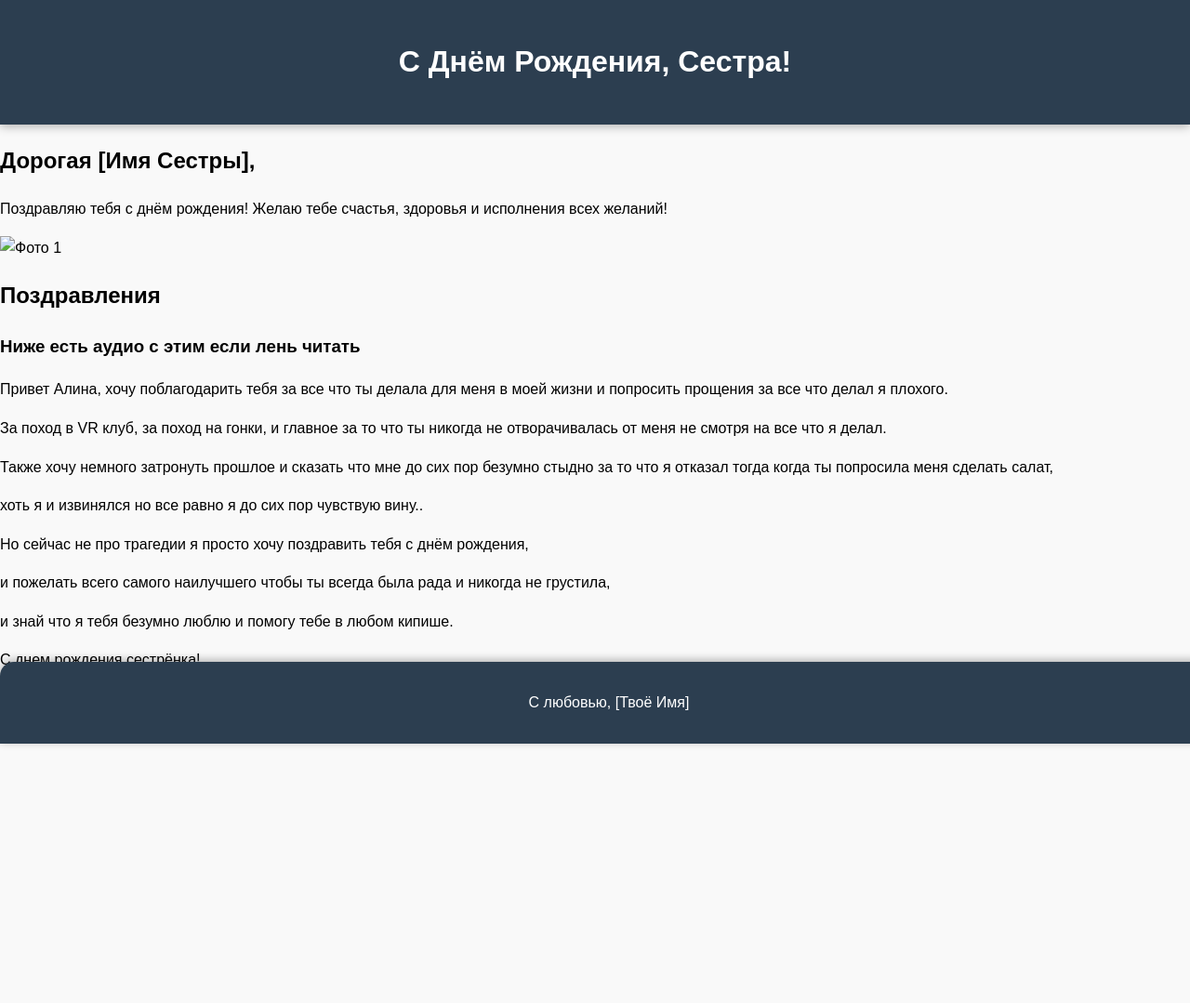
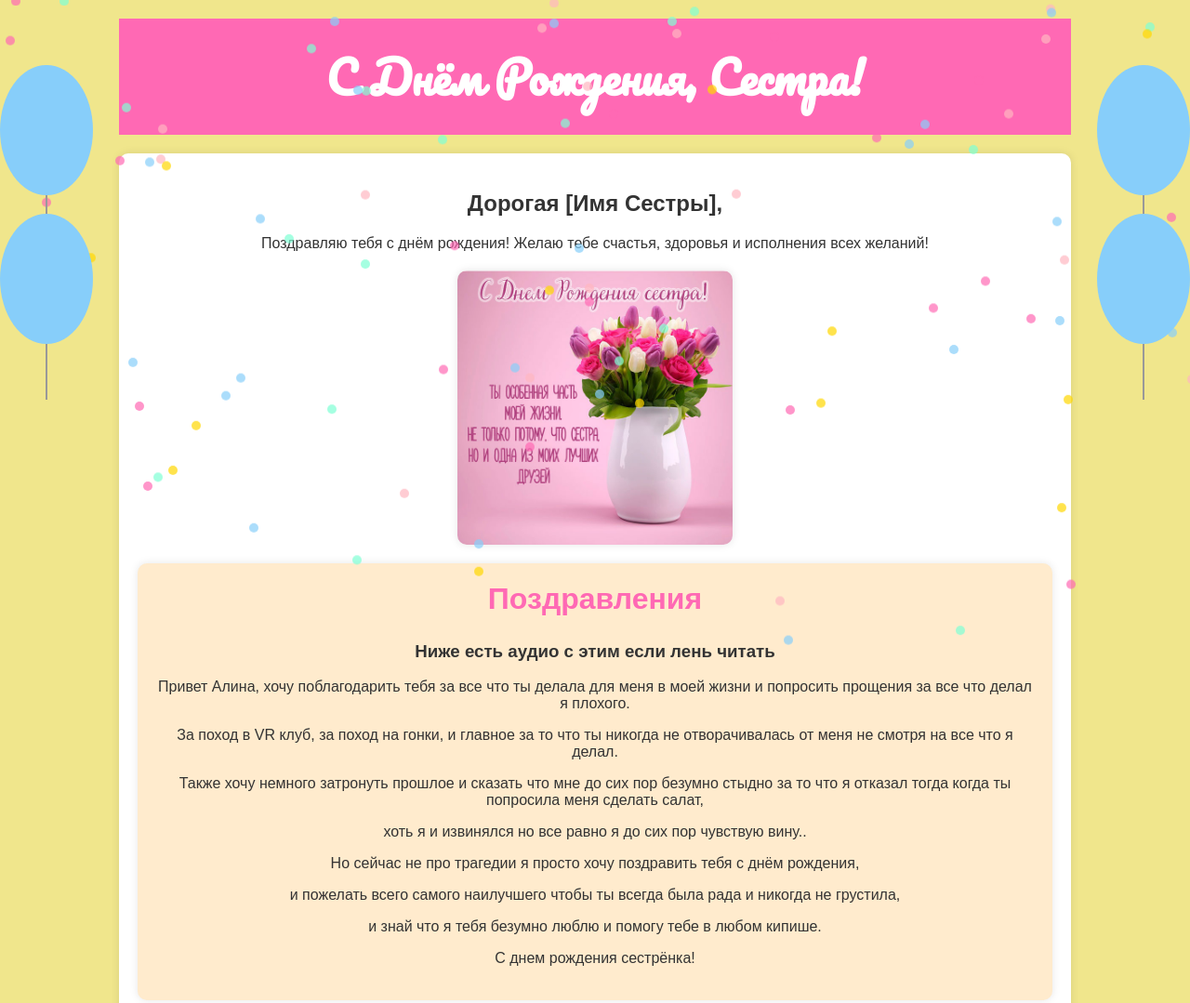
Before and after one commit to gameboy890yt/GameWorld, a plain HTML site: page index.html in a window 1280 px wide. Shown: the top 1079 px of the page at 93% size. Before the commit the page ends 801 px from the top, so only its background shows below. Drawn offline with Linux system fonts and the light colour scheme.

Commit message:
Add files via upload

```diff
--- a/script.js
+++ b/script.js
@@ -1,19 +1,17 @@
-// Исправленный скрипт для управления отображением выпадающего списка
+function createConfetti() {
+    const confettiContainer = document.getElementById('confetti');
+    const colors = ['#ff69b4', '#ffb6c1', '#ffd700', '#7fffd4', '#87cefa'];
 
-function toggleDropdown() {
-    var dropdownContent = document.getElementById("dropdown-content");
-    dropdownContent.classList.toggle("show");
+    for (let i = 0; i < 200; i++) { // Увеличиваем количество конфетти
+        const confetti = document.createElement('div');
+        confetti.className = 'confetti-piece';
+        confetti.style.backgroundColor = colors[Math.floor(Math.random() * colors.length)];
+        confetti.style.left = Math.random() * 100 + 'vw';
+        confetti.style.top = Math.random() * -100 + 'vh';
+        confetti.style.animationDelay = Math.random() * 5 + 's';
+
+        confettiContainer.appendChild(confetti);
+    }
 }
 
-// Закрываем выпадающий список при клике за его пределами
-window.onclick = function(event) {
-    if (!event.target.matches('.settings-button')) {
-        var dropdowns = document.getElementsByClassName("dropdown-content");
-        for (var i = 0; i < dropdowns.length; i++) {
-            var openDropdown = dropdowns[i];
-            if (openDropdown.classList.contains('show')) {
-                openDropdown.classList.remove('show');
-            }
-        }
-    }
-}
+createConfetti();
--- a/styles.css
+++ b/styles.css
@@ -1,99 +1,222 @@
-/* Обновленные стили для мобильных устройств */
+@import url('https://fonts.googleapis.com/css2?family=Pacifico&display=swap');
 
 body {
-    font-family: 'Rubik', sans-serif;
-    background-color: #f9f9f9;
+    font-family: 'Arial', sans-serif;
+    background-color: #f0e68c;
+    color: #333;
     margin: 0;
-    line-height: 1.6;
+    padding: 0;
+    overflow-x: hidden;
+}
+
+.container {
+    width: 80%;
+    margin: 0 auto;
+    text-align: center;
+    padding: 20px;
+    position: relative;
+    z-index: 1;
 }
 
 header {
-    font-family: 'Ubuntu', sans-serif;
-    background-color: #2c3e50;
+    background-color: #ff69b4;
     color: white;
-    padding: 20px;
-    text-align: center;
-    box-shadow: 0 2px 10px rgba(0, 0, 0, 0.3);
+    padding: 20px 0;
+    position: relative;
+    z-index: 1;
 }
 
-nav {
-    font-family: 'Rubik', sans-serif;
-    display: flex;
-    justify-content: space-between;
-    background-color: #34495e;
-    padding: 10px;
-    box-shadow: 0 2px 5px rgba(0, 0, 0, 0.2);
+header h1 {
+    margin: 0;
+    font-family: 'Pacifico', cursive;
+    font-size: 3em;
 }
 
-.settings-container {
-    display: flex;
-    align-items: center;
+.main-content {
+    background-color: white;
+    padding: 20px;
+    margin: 20px 0;
+    border-radius: 10px;
+    box-shadow: 0 0 10px rgba(0,0,0,0.1);
 }
 
-.settings-button {
-    font-size: 28px;
-    border: none;
-    background: none;
-    cursor: pointer;
-    color: #ecf0f1;
-    margin-right: 15px;
-    transition: color 0.3s ease;
+.greeting {
+    margin-bottom: 20px;
 }
 
-.dropdown-content {
-    font-family: 'Rubik', sans-serif;
-    display: none;
-    opacity: 0;
-    visibility: hidden;
-    position: absolute;
-    background-color: #34495e;
-    min-width: 160px;
-    box-shadow: 0 8px 16px rgba(0, 0, 0, 0.2);
-    z-index: 1;
-    transition: opacity 0.3s ease, visibility 0.3s ease, margin 0.3s ease;
-    border-radius: 5px;
-    margin-top: 28px;
-    margin-left: 10px;
+.slideshow {
+    display: flex;
+    justify-content: center;
+    gap: 10px;
+    margin-bottom: 20px;
 }
 
-.dropdown-content.show {
-    display: block;
-    opacity: 1;
-    visibility: visible;
-    margin-top: 10px; /* Поднимаем выпадающий список немного выше */
+.slideshow img {
+    width: 30%;
+    border-radius: 10px;
+    box-shadow: 0 0 10px rgba(0,0,0,0.1);
 }
 
-.dropdown-content a {
-    display: block;
-    padding: 12px;
-    text-decoration: none;
-    color: #ecf0f1;
-    transition: background-color 0.3s ease;
+.music {
+    margin-top: 20px;
 }
 
-.dropdown-content a:hover {
-    background-color: #2c3e50;
+.congratulations {
+    background-color: #ffebcd;
+    padding: 20px;
+    border-radius: 10px;
+    box-shadow: 0 0 10px rgba(0,0,0,0.1);
+    margin-bottom: 20px;
 }
 
-main {
-    font-family: 'Rubik', sans-serif;
-    background-color: white;
-    padding: 20px;
-    border-radius: 8px;
-    box-shadow: 0 0 15px rgba(0, 0, 0, 0.1);
-    margin: 20px; /* Добавляем отступ по краям для лучшего отображения на мобильных устройствах */
+.congratulations h2 {
+    margin-top: 0;
+    font-size: 2em;
+    color: #ff69b4;
 }
 
 footer {
-    font-family: 'Rubik', sans-serif;
-    background-color: #2c3e50;
+    background-color: #ff69b4;
     color: white;
-    padding: 15px;
+    padding: 10px 0;
+}
+
+footer p {
+    margin: 0;
+}
+
+.balloons {
+    position: absolute;
+    top: 10%;
+    display: flex;
+    flex-direction: column;
+    align-items: center;
+    gap: 20px;
+    z-index: 2;
+}
+
+.balloons.left {
+    left: 0;
+}
+
+.balloons.right {
+    right: 0;
+}
+
+.balloon {
+    width: 100px;
+    height: 140px;
+    background-color: #87cefa; /* Голубой цвет */
+    border-radius: 50%;
+    position: relative;
+    animation: float 4s infinite ease-in-out;
+}
+
+.balloon::after {
+    content: '';
+    position: absolute;
+    width: 2px;
+    height: 60px;
+    background-color: #999;
+    bottom: -60px;
+    left: 50%;
+    transform: translateX(-50%);
+}
+
+@keyframes float {
+    0% { transform: translateY(0); }
+    50% { transform: translateY(-20px); }
+    100% { transform: translateY(0); }
+}
+
+.banner {
+    width: 100%;
+    display: flex;
+    justify-content: center;
+    position: relative;
+    z-index: 1;
+    flex-wrap: wrap;
+    gap: 5px;
+    padding: 10px 0;
+}
+
+.triangle {
+    width: 0;
+    height: 0;
+    border-left: 15px solid transparent;
+    border-right: 15px solid transparent;
+    border-bottom: 30px solid #ff69b4;
+    animation: sway 3s infinite ease-in-out;
+}
+
+@keyframes sway {
+    0% { transform: rotate(0deg); }
+    50% { transform: rotate(5deg); }
+    100% { transform: rotate(0deg); }
+}
+
+#confetti {
     position: fixed;
-    bottom: 0;
+    top: 0;
+    left: 0;
     width: 100%;
-    text-align: center;
-    box-shadow: 0 -2px 10px rgba(0, 0, 0, 0.3);
-    border-top-left-radius: 15px;
-    border-top-right-radius: 15px;
+    height: 100%;
+    pointer-events: none;
+    z-index: 1;
 }
+
+.confetti-piece {
+    position: absolute;
+    width: 10px;
+    height: 10px;
+    background-color: #ff69b4;
+    border-radius: 50%; /* Круглое конфетти */
+    animation: fall 5s infinite linear;
+    opacity: 0.7;
+}
+
+@keyframes fall {
+    0% { transform: translateY(0); }
+    100% { transform: translateY(100vh); }
+}
+
+/* Media Queries */
+@media (max-width: 768px) {
+    .container {
+        width: 90%;
+    }
+
+    header h1 {
+        font-size: 2.5em;
+    }
+
+    .slideshow img {
+        width: 45%;
+    }
+
+    .congratulations h2 {
+        font-size: 1.5em;
+    }
+
+    .balloons.left, .balloons.right {
+        display: none;
+    }
+}
+
+@media (max-width: 480px) {
+    header h1 {
+        font-size: 2em;
+    }
+
+    .slideshow img {
+        width: 80%;
+    }
+
+    .congratulations {
+        padding: 10px;
+    }
+
+    .congratulations h2 {
+        font-size: 1.2em;
+    }
+}
```
Also changed, not shown: image1.jpg (added), 1 other file.
